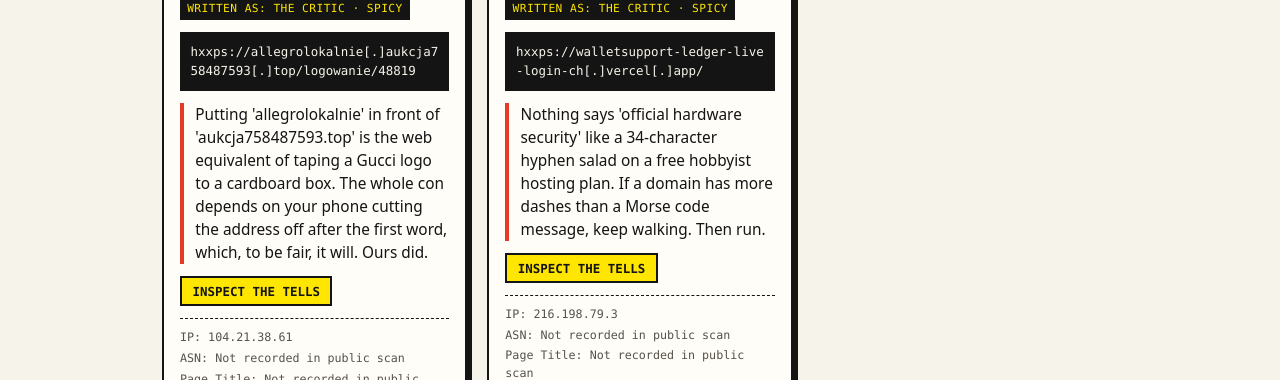
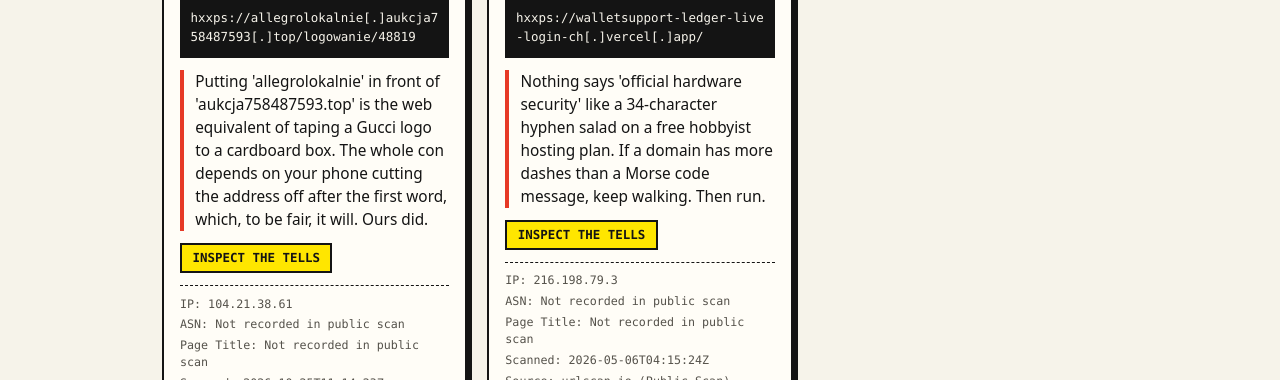
Before and after one commit to GnomeMan4201/Off-Brand, a plain HTML site: page site/index.html in a window 1280 px wide. Shown: the part 720-1100 px from the top of the page. Drawn offline with Linux system fonts and the light colour scheme; files whose address does not match are found by name.

Commit message:
Hide the voice tag on cards (#10)
The voice rotation stays behind the scenes: voice/edge are still stored
in reviews.json and used by the picker, just not shown to readers.


Claude-Session: https://claude.ai/code/session_011dYjMWRdFR3WmMxCr3gbS1

Co-authored-by: Claude <noreply@anthropic.com>

```diff
--- a/site/app.js
+++ b/site/app.js
@@ -78,10 +78,6 @@ function renderCard(item) {
 
   card.appendChild(el("h2", null, item.knockoff_label));
   card.appendChild(el("div", "brand-target", `Impersonating: ${item.impersonated_brand}`));
-  if (item.voice_name) {
-    card.appendChild(el("div", "voice-tag",
-      `Written as: ${item.voice_name}${item.edge_name ? " \u00b7 " + item.edge_name : ""}`));
-  }
   card.appendChild(el("div", "defanged-box", item.defanged_url));
   card.appendChild(el("p", "critic-note", item.critic_note));
 
--- a/site/styles.css
+++ b/site/styles.css
@@ -324,14 +324,3 @@ body {
   padding: 2rem 0.75rem;
   text-align: center;
 }
-
-.voice-tag {
-  align-self: flex-start;
-  font-family: var(--mono);
-  font-size: 0.7rem;
-  text-transform: uppercase;
-  letter-spacing: 0.04em;
-  background: var(--ink);
-  color: var(--yellow);
-  padding: 0.15rem 0.45rem;
-}
```
